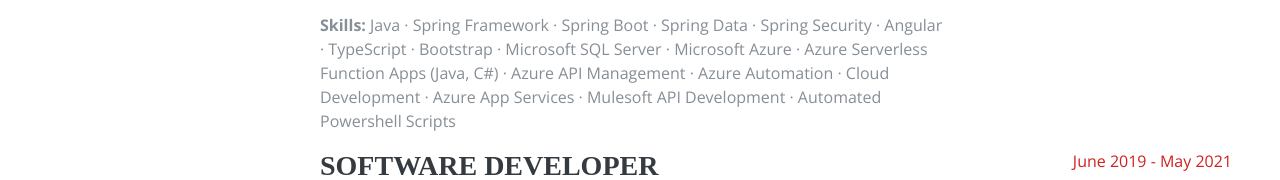
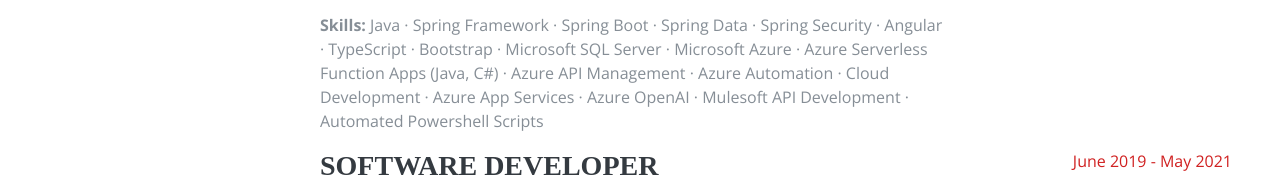
Before and after one commit to zcarroll4/about, a plain HTML site: page index.html in a window 1280 px wide. Shown: the part 912-1092 px from the top of the page. Drawn offline with nearby package versions, Linux system fonts and the light colour scheme; a web font is replaced by a local one.

Commit message:
Update skills list in index.html

```diff
--- a/index.html
+++ b/index.html
@@ -128,7 +128,7 @@ Feel free to reach out if you’d like to discuss technology, architecture, or c
                             <strong>Skills:</strong> Java · Spring Framework · Spring Boot · Spring Data · Spring
                             Security · Angular · TypeScript · Bootstrap · Microsoft SQL
                             Server · Microsoft Azure · Azure Serverless Function Apps (Java, C#) · Azure API Management · Azure Automation · Cloud
-                            Development · Azure App Services · Mulesoft API Development · Automated Powershell Scripts
+                            Development · Azure App Services · Azure OpenAI · Mulesoft API Development · Automated Powershell Scripts
                         </p>
                         <p style="display: none;"></p>
                     </div>
```
